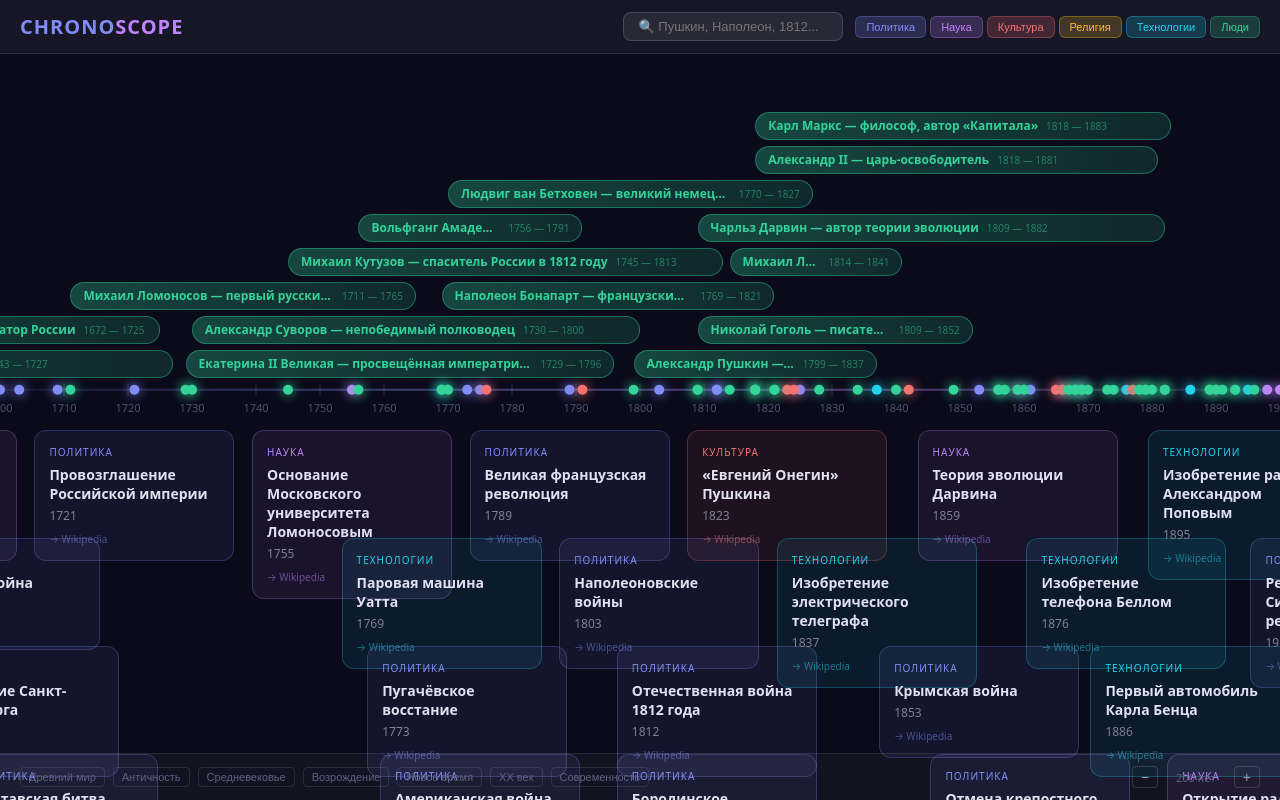
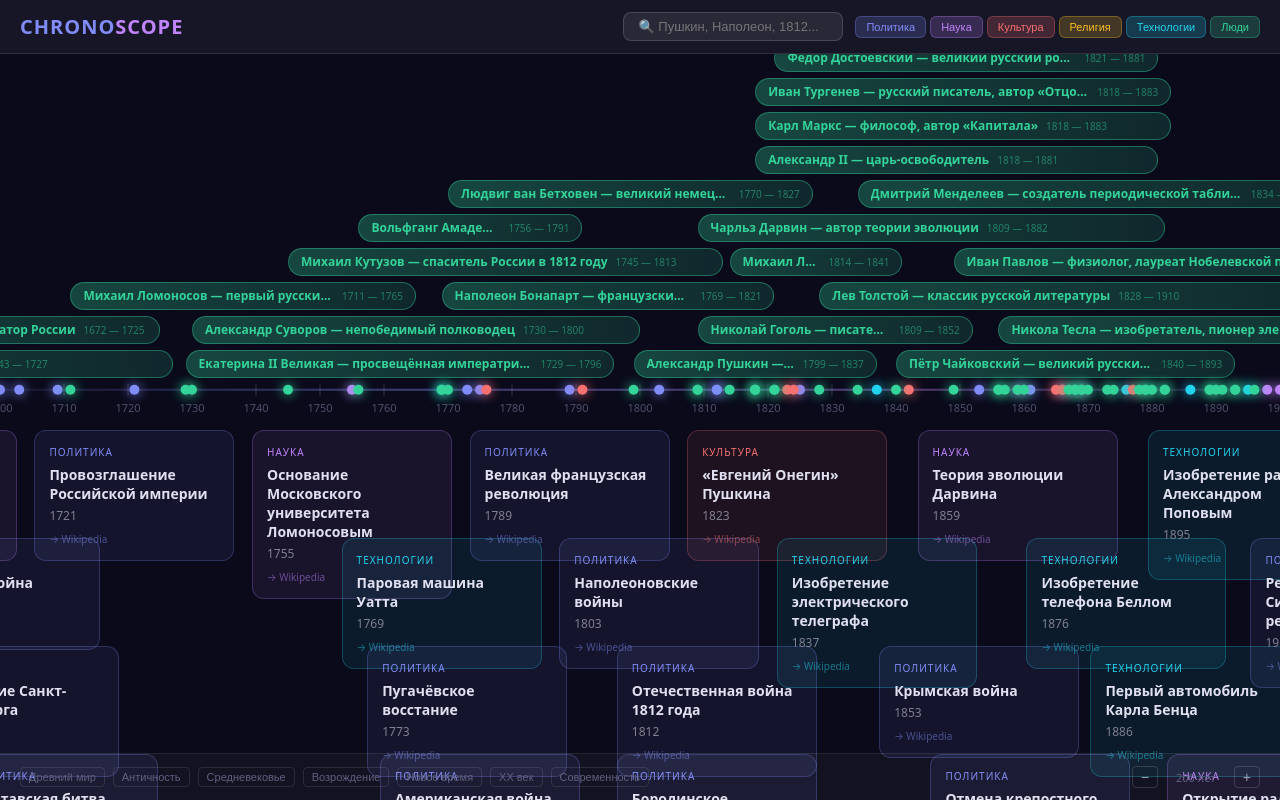
Before and after one commit to KirSan017/chronoscope, a Next.js app: page / in a window 1280 px wide. Built offline with nearby package versions, Linux system fonts and the light colour scheme.

Commit message:
fix: increase person lifespan bars limit from 15 to 30

```diff
--- a/src/components/Timeline/LifespanList.tsx
+++ b/src/components/Timeline/LifespanList.tsx
@@ -36,7 +36,7 @@ export function LifespanList({ events, viewport, containerWidth, activeCategorie
       return deathYear >= startYear - buffer && birthYear <= endYear + buffer;
     })
     .sort((a, b) => parseYear(a.dateStart) - parseYear(b.dateStart))
-    .slice(0, 15);
+    .slice(0, 30);
 
   // Greedy row placement for bars too
   const rows: { endX: number }[] = [];
```
